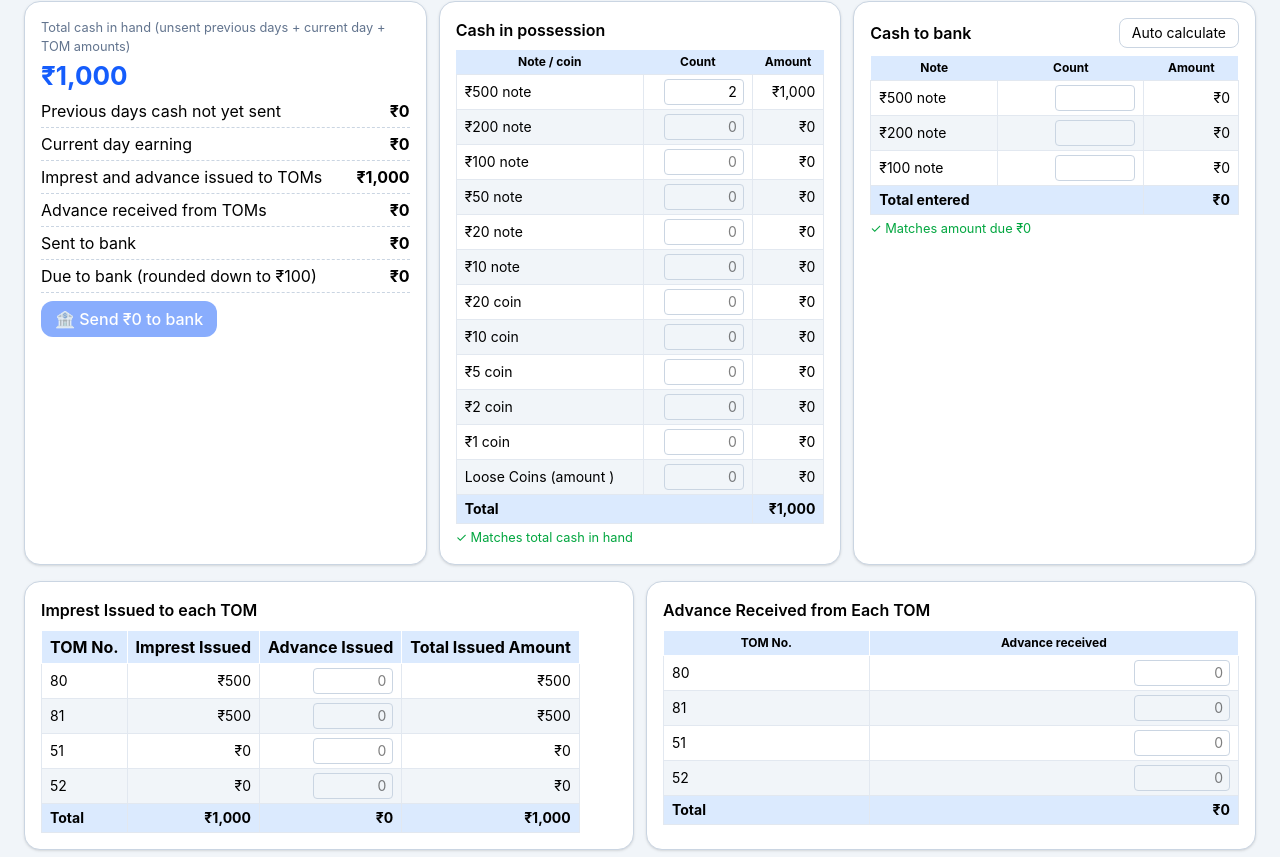
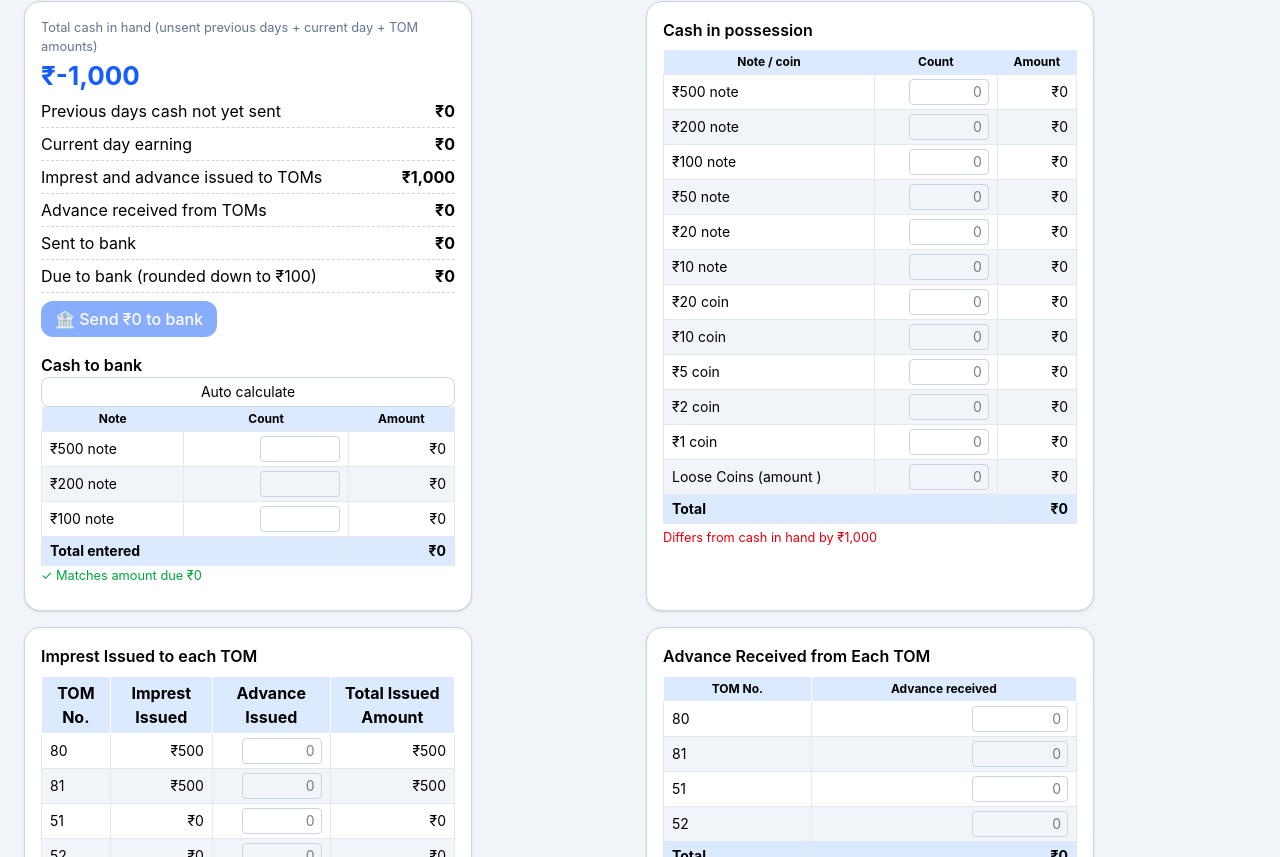
Before and after one commit to vineetsingh23/dmrc-earning, a React (Vite) app: page / in a window 1280 px wide. Shown: the part 183-1040 px from the top of the page. Built offline with nearby package versions, Linux system fonts and the light colour scheme; no server answers; the database is empty.

Commit message:
updated dash

```diff
--- a/src/App.tsx
+++ b/src/App.tsx
@@ -69,28 +69,33 @@ export default function App() {
             currentDayEarning={figures.currentDayEarning}
             amountDueToBank={figures.amountDueToBank}
             existingTransfer={figures.existingTransfer}
+            noteDraft={noteDraft}
             canSendToBank={canSendToBank}
             imprestAndAdvanceIssuedTotal={figures.imprestAndAdvanceIssuedTotal}
             advanceReceivedTotal={figures.advanceReceivedTotal}
             onSendToBankClick={() => setIsSendDialogOpen(true)} />
+
         <CashInPossessionCard
         cashCountsInHand={figures.cashCountsInHand}
         looseCoinAmount={figures.looseCoinsAmount}
         denominationTotalAmount={figures.denominationTotalAmount}
         totalCashInHand={figures.totalCashInHand}
         onCountChange={changeCashCount} />
-        <CashToBankCard existingTransfer={figures.existingTransfer} amountDueToBank={figures.amountDueToBank} noteDraft={noteDraft} />
+        {/* <CashToBankCard existingTransfer={figures.existingTransfer} amountDueToBank={figures.amountDueToBank} noteDraft={noteDraft} /> */}
       </div>
 
-      <div className="mb-4 grid grid-cols-[repeat(auto-fit,minmax(300px,1fr))] gap-3">
-  <ImprestIssueCard listRows={registerState.detailLists?.[selectedDate]?.imprestIssue ?? []}
-    onAdvanceChange={(rowIndex, typedValue) =>
-      updateRegisterState(draftState => updateDetailListCell(draftState, selectedDate, 'imprestIssue', rowIndex, 2, typedValue))} />
+      <div className="mb-2 grid grid-cols-[repeat(auto-fit,minmax(300px,1fr))] gap-3">
+  <ImprestIssueCard
+  listRows={registerState.detailLists?.[selectedDate]?.imprestIssue ?? []}
+  onAdvanceChange={(rowIndex, typedValue) =>
+  updateRegisterState(draftState =>
+    updateDetailListCell(draftState, selectedDate, 'imprestIssue', rowIndex, 2, typedValue))} />
+
   <AdvanceReceivedCard listRows={registerState.detailLists?.[selectedDate]?.advanceReceived ?? []}
     onAdvanceChange={(rowIndex, typedValue) =>
       updateRegisterState(draftState => updateDetailListCell(draftState, selectedDate, 'advanceReceived', rowIndex, 1, typedValue))} />
 </div>
-
+      {activePageIndex === 1 &&
       <EarningSheetTable
         columns={sampleColumns}
         rowCount={registerState.shiftRowCount}
@@ -99,7 +104,8 @@ export default function App() {
         writeEntryValue={(rowIndex, fieldKey, newValue) =>
           updateRegisterState(draftState => updateEntryCell(draftState.shiftEntries, selectedDate, rowIndex, fieldKey, newValue))}
       />
-
+        }
+      {activePageIndex === 2 && <TvmEarningPage registerState={registerState} updateRegisterState={updateRegisterState} date={selectedDate} />}
       {isSendDialogOpen && (
         <SendToBankDialog amountDueToBank={figures.amountDueToBank} totalCashInHand={figures.totalCashInHand}
           noteTotalToSend={noteDraft.noteTotalToSend} onClose={() => setIsSendDialogOpen(false)} onConfirm={confirmBankTransfer} />
--- a/src/components/dashboard/advanceReceivedCard.tsx
+++ b/src/components/dashboard/advanceReceivedCard.tsx
@@ -15,7 +15,7 @@ export default function AdvanceReceivedCard({listRows, onAdvanceChange}:AdvanceR
     const cellClass ='border border-slate-200 px-2 py-1 text-right text-sm';
 
     return (
-        <div className="rounded-2xl border border-slate-300 bg-white p-4 shadow-sm">
+        <div className="rounded-2xl border border-slate-300 bg-white p-4 shadow-sm max-w-md">
             <h2 className="mb-2 font-semibold">Advance Received from Each TOM</h2>
             <table className="w-full border-collapse">
                 <thead>
--- a/src/components/dashboard/cashInHandCard.tsx
+++ b/src/components/dashboard/cashInHandCard.tsx
@@ -1,19 +1,25 @@
 import type { BankTransfer } from '../../lib/registerTypes';
 import { formatRupees } from '../../lib/earningCalculations';
+import CashToBankCard from './cashToBankCard';
+import { useBankNoteDraft } from '../../hooks/useBankNoteDraft';
+
+
 
 interface CashInHandCardProps {
   totalCashInHand: number; previousDaysCash: number; currentDayEarning: number;
   imprestAndAdvanceIssuedTotal: number; advanceReceivedTotal: number; amountDueToBank: number;
   existingTransfer: BankTransfer | undefined; canSendToBank: boolean; onSendToBankClick: () => void;
+  noteDraft: ReturnType<typeof useBankNoteDraft>
+
 }
 
 export default function CashInHandCard({
   totalCashInHand, previousDaysCash, currentDayEarning, imprestAndAdvanceIssuedTotal, advanceReceivedTotal,
-  amountDueToBank, existingTransfer, canSendToBank, onSendToBankClick,
+  amountDueToBank, existingTransfer, canSendToBank, onSendToBankClick, noteDraft,
 }: CashInHandCardProps) {
   const rowClass = 'flex justify-between border-b border-dashed border-slate-300 py-1';
   return (
-    <div className="rounded-2xl border border-slate-300 bg-white p-4 shadow-sm transition duration-300 hover:-translate-y-1 hover:shadow-xl">
+    <div className="rounded-2xl border border-slate-300 bg-white p-4 shadow-sm transition duration-300 hover:shadow-xl max-w-md">
       <small className="block text-slate-500">Total cash in hand (unsent previous days + current day + TOM amounts)</small>
       <div className="text-[26px] font-bold text-blue-600">{formatRupees(totalCashInHand)}</div>
       <div className={rowClass}><span>Previous days cash not yet sent</span><b>{formatRupees(previousDaysCash)}</b></div>
@@ -22,12 +28,14 @@ export default function CashInHandCard({
       <div className={rowClass}><span>Advance received from TOMs</span><b>{formatRupees(advanceReceivedTotal)}</b></div>
       <div className={rowClass}><span>Sent to bank{existingTransfer ? ` · slip ${existingTransfer.slipNumber}` : ''}</span><b>{formatRupees(existingTransfer ? existingTransfer.amount : 0)}</b></div>
       <div className={rowClass}><span>Due to bank (rounded down to ₹100)</span><b>{formatRupees(amountDueToBank)}</b></div>
+
       <div className="py-2">
         <button disabled={!canSendToBank} onClick={onSendToBankClick}
           className="rounded-xl bg-blue-600 px-3.5 py-1.5 font-medium text-white transition hover:-translate-y-0.5 disabled:pointer-events-none disabled:opacity-50">
           🏦 Send {formatRupees(amountDueToBank)} to bank
         </button>
       </div>
+      <CashToBankCard existingTransfer={existingTransfer} noteDraft={noteDraft} amountDueToBank={amountDueToBank}/>
     </div>
   );
 }
--- a/src/components/dashboard/cashInPossessionCard.tsx
+++ b/src/components/dashboard/cashInPossessionCard.tsx
@@ -18,7 +18,7 @@ export default function CashInPossessionCard({
   const cellClass = 'border border-slate-200 px-2 py-1 text-right text-sm';
   const countInputClass ='w-20 rounded border border-slate-300 px-1.5 py-0.5 text-right outline-none focus:ring-2 focus:ring-blue-400';
   return (
-    <div className="rounded-2xl border border-slate-300 bg-white p-4 shadow-sm">
+    <div className="rounded-2xl border border-slate-300 bg-white p-4 shadow-sm max-w-md">
       <h2 className="mb-2 font-semibold">Cash in possession</h2>
       <table className="w-full border-collapse">
         <thead>
--- a/src/components/dashboard/cashToBankCard.tsx
+++ b/src/components/dashboard/cashToBankCard.tsx
@@ -3,20 +3,20 @@ import type { useBankNoteDraft } from '../../hooks/useBankNoteDraft';
 import { bankNoteValues } from '../../lib/businessRules';
 import { formatRupees } from '../../lib/earningCalculations';
 
-interface CashToBankCardProps { existingTransfer: BankTransfer | undefined; amountDueToBank: number; noteDraft: ReturnType<typeof useBankNoteDraft> }
+export interface CashToBankCardProps { existingTransfer: BankTransfer | undefined; amountDueToBank: number; noteDraft: ReturnType<typeof useBankNoteDraft> }
 
 export default function CashToBankCard({ existingTransfer, amountDueToBank, noteDraft }: CashToBankCardProps) {
   const { noteCountsToSend, noteTotalToSend, notesExceedingStock, inputValueFor, changeNoteCount, resetToSuggestedCounts } = noteDraft;
   const matchesAmountDue = noteTotalToSend === amountDueToBank && notesExceedingStock.length === 0;
   const cellClass = 'border border-slate-200 px-2 py-1 text-right text-sm';
   return (
-    <div className="rounded-2xl border border-slate-300 bg-white p-4 shadow-sm">
-      <div className="mb-2 flex items-center justify-between">
+    // <div className="rounded-2xl border border-slate-300 bg-white p-4 shadow-sm">
+      <div className="mb-2 flex justify-between flex-col mt-2">
         <h2 className="font-semibold">Cash to bank</h2>
         {!existingTransfer && (
           <button className="rounded-lg border border-slate-300 px-3 py-1 text-sm hover:border-blue-500 hover:text-blue-600" onClick={resetToSuggestedCounts}>Auto calculate</button>
         )}
-      </div>
+
       <table className="w-full border-collapse">
         <thead><tr className="bg-blue-100 text-xs"><th className="px-2 py-1">Note</th><th className="px-2 py-1">Count</th><th className="px-2 py-1">Amount</th></tr></thead>
         <tbody>
--- a/src/components/dashboard/imprestIssueCard.tsx
+++ b/src/components/dashboard/imprestIssueCard.tsx
@@ -18,7 +18,7 @@ export default function ImprestIssueCard({listRows, onAdvanceChange}:ImprestIssu
     const headerClass = 'border border-white px-2 py-1 text-xs0';
 
     return(
-        <div className ="rounded-2xl border border-slate-300 bg-white p-4 shadow-sm">
+        <div className ="rounded-2xl border border-slate-300 bg-white p-4 shadow-sm max-w-md">
             <h2 className="mb-2 font-semibold">Imprest Issued to each TOM</h2>
             <table>
                 <thead>
--- a/src/components/tvmEarningPage.tsx
+++ b/src/components/tvmEarningPage.tsx
@@ -1,7 +1,7 @@
 import EarningSheetTable from './earningSheetTable';
 import type { RegisterState } from '../lib/registerTypes';
 import { tvmEarningColumns } from '../lib/earningColumns';
-import { updateEntryCell } from '../handlers/entryCellHandlers';
+import { updateEntryCell } from '../handlers/entryCellHandler';
 
 interface TvmEarningPageProps {
   registerState: RegisterState;
@@ -13,6 +13,7 @@ export default function TvmEarningPage({ registerState, updateRegisterState, dat
   const tvmRows = registerState.tvmEntries?.[date] ?? {};
   return (
     <>
+
       <EarningSheetTable
         columns={tvmEarningColumns}
         rowCount={registerState.tvmRowCount}
--- a/src/lib/earningCalculations.ts
+++ b/src/lib/earningCalculations.ts
@@ -41,7 +41,7 @@ export const cashFromPreviousDays = (state: RegisterState, date: string) => {
 // cash in hand before any transfer of this date : unsent earlier cash + current day earning
 export const cashInHandOfDate = (state: RegisterState, date: string) =>
   cashFromPreviousDays(state, date) + Math.round(totalEarningOfDate(state,date))
-  + imprestIssuedTotalForDate(state, date) + advanceReceivedTotalForDate(state,date);
+  + advanceReceivedTotalForDate(state,date) - imprestIssuedTotalForDate(state, date)
 
 
 export interface DenominationRow { key: string; value: number | string; label: string }
```
